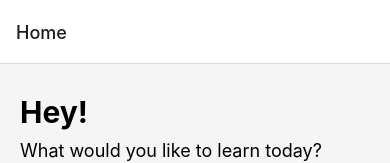
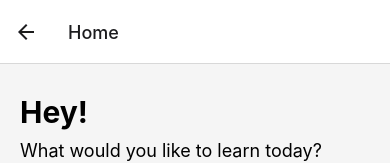
Before and after one commit to ser0vs/learnEasy, a React Native app: screen /Home in a window 390 px wide. Shown: the top 163 px of the page. Built offline with nearby package versions, Linux system fonts and the light colour scheme; what expo-file-system would draw is missing.

Commit message:
little changes in navigation

```diff
--- a/App.js
+++ b/App.js
@@ -11,7 +11,7 @@ const Stack = createStackNavigator();
 const App = () => {
   return (
     <NavigationContainer>
-      <Stack.Navigator initialRouteName="Home">
+      <Stack.Navigator initialRouteName="WelcomeScreen">
         <Stack.Screen name="WelcomeScreen" component={WelcomeScreen} options={{ headerShown: false }}/>
         <Stack.Screen name="Registration" component={Registration} />
         <Stack.Screen name="Login" component={Login} />
```
